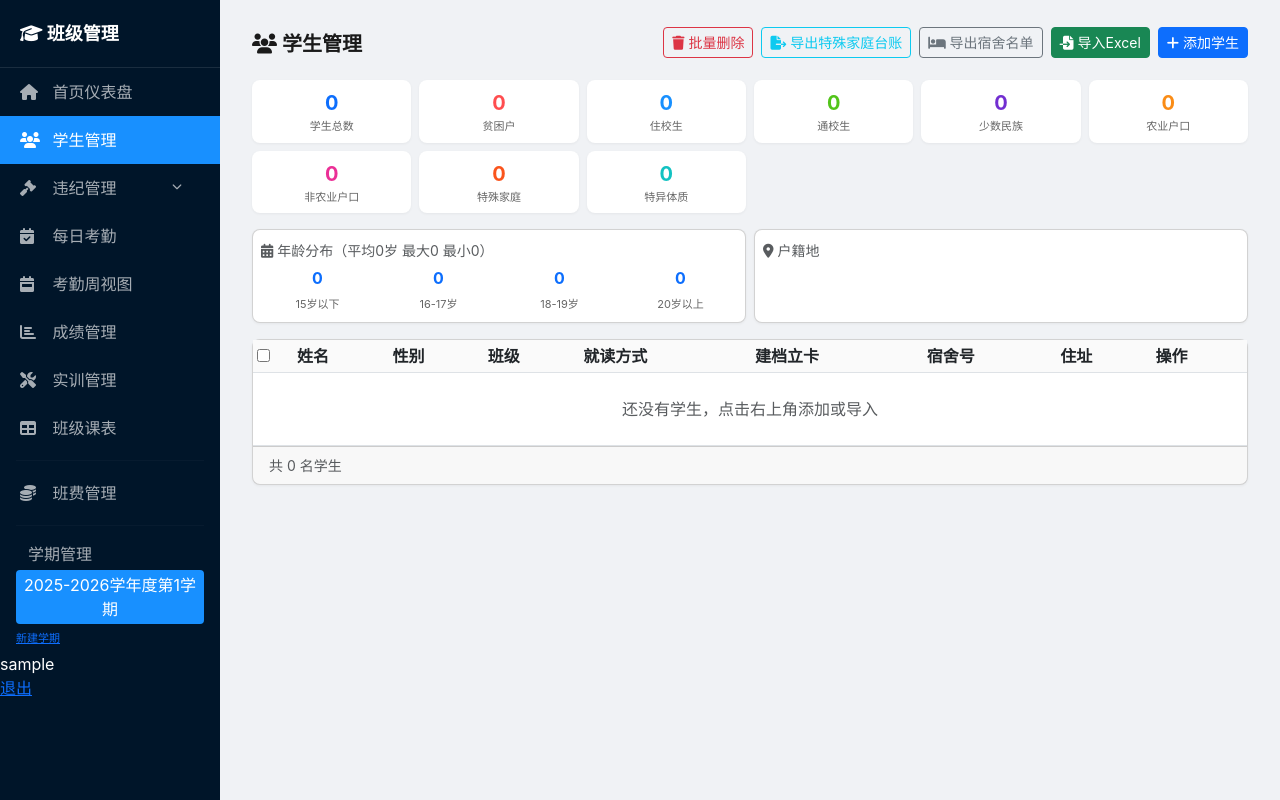
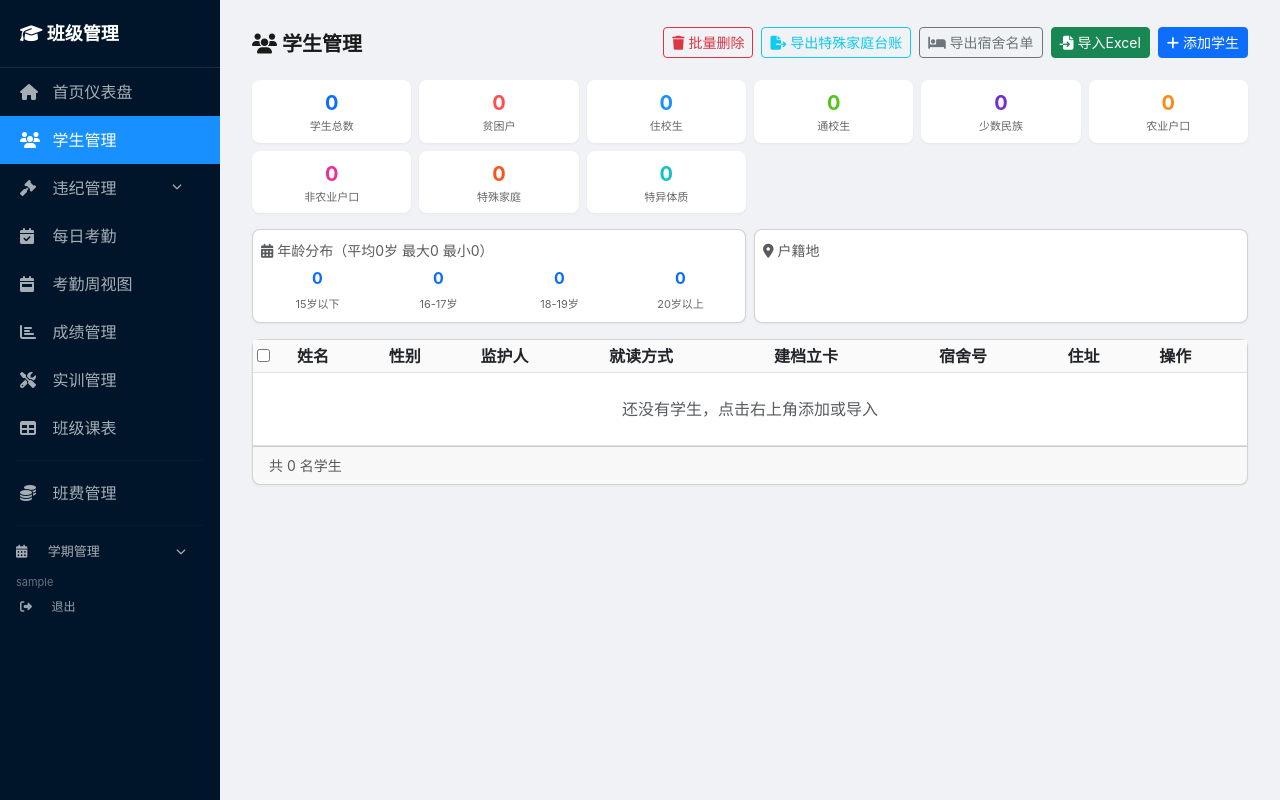
Before and after one commit to Jwzhonga/class-manager, a Flask app: page /students in a window 1280 px wide. Run offline with Flask 3, Linux system fonts and the light colour scheme; the visitor is signed in with stand-in values (Sample User, id 1); data comes from the database, SQL or seed files in the repository; data that the repository does not hold is empty; some libraries are stand-ins or nearby versions.

Commit message:
Fix: semester sidebar escaping, input dormitory, parent info column

```diff
--- a/templates/base.html
+++ b/templates/base.html
@@ -66,29 +66,29 @@
             </ul>
             <!-- 学期管理折叠菜单 -->
             <div class="px-3 py-1">
-                <a class="nav-link d-block" href=\"#\" data-bs-toggle=\"collapse\" data-bs-target=\"#semSub\" style=\"color:#ffffffa6;padding:4px 0;font-size:13px\"><i class=\"fas fa-calendar-alt\"></i> 学期管理 <i class=\"fas fa-chevron-down\" style=\"font-size:10px;float:right;margin-top:4px\"></i></a>
-                <div class=\"collapse\" id=\"semSub\">
+                <a class="nav-link d-block" href="#" data-bs-toggle="collapse" data-bs-target="#semSub" style="color:#ffffffa6;padding:4px 0;font-size:13px"><i class="fas fa-calendar-alt"></i> 学期管理 <i class="fas fa-chevron-down" style="font-size:10px;float:right;margin-top:4px"></i></a>
+                <div class="collapse" id="semSub">
                     {% for s in semesters %}
-                    <div class=\"d-flex align-items-center gap-1 py-1\" style=\"padding-left:4px\">
-                        <form method=\"post\" action=\"/semester/set\" class=\"flex-grow-1\" style=\"margin:0\">
-                            <button type=\"submit\" name=\"semester_id\" value=\"{{ s.id }}\"
-                                class=\"btn btn-sm w-100 text-start\" style=\"font-size:12px;background:{% if current_semester and s.id == current_semester.id %}#1890ff{% else %}transparent{% endif %};color:#fff;border:none;border-radius:4px;padding:3px 8px\">
+                    <div class="d-flex align-items-center gap-1 py-1" style="padding-left:4px">
+                        <form method="post" action="/semester/set" class="flex-grow-1" style="margin:0">
+                            <button type="submit" name="semester_id" value="{{ s.id }}"
+                                class="btn btn-sm w-100 text-start" style="font-size:12px;background:{% if current_semester and s.id == current_semester.id %}#1890ff{% else %}transparent{% endif %};color:#fff;border:none;border-radius:4px;padding:3px 8px">
                                 {{ s.name }}
                             </button>
                         </form>
-                        <a href=\"#\" onclick='showRenameSemester({{ s.id }},\"{{ s.name }}\");return false' style=\"color:#ffffff99;font-size:11px\" title=\"重命名\"><i class=\"fas fa-edit\"></i></a>
+                        <a href="#" onclick="showRenameSemester({{ s.id }},'{{ s.name }}');return false" style="color:#ffffff99;font-size:11px" title="重命名"><i class="fas fa-edit"></i></a>
                         {% if s.id != 1 %}
-                        <a href=\"#\" onclick='confirmDelSemester({{ s.id }});return false' style=\"color:#ff6666;font-size:11px\" title=\"删除\"><i class=\"fas fa-times\"></i></a>
+                        <a href="#" onclick="confirmDelSemester({{ s.id }});return false" style="color:#ff6666;font-size:11px" title="删除"><i class="fas fa-times"></i></a>
                         {% endif %}
                     </div>
                     {% endfor %}
-                    <div class=\"text-center pt-1\">
-                        <a href=\"#\" onclick=\"showNewSemester();return false\" style=\"color:#ffffff99;font-size:11px;text-decoration:none\"><i class=\"fas fa-plus\"></i> 新建学期</a>
+                    <div class="text-center pt-1">
+                        <a href="#" onclick="showNewSemester();return false" style="color:#ffffff99;font-size:11px;text-decoration:none"><i class="fas fa-plus"></i> 新建学期</a>
                     </div>
                 </div>
             </div>
-            <div class=\"px-3 py-1\" style=\"color:#ffffff66;font-size:11px\">{{ session.get('username','') }}</div>
-            <a class=\"nav-link py-1\" href=\"/logout\" style=\"color:#ffffff99;font-size:12px\"><i class=\"fas fa-sign-out-alt\"></i> 退出</a>
+            <div class="px-3 py-1" style="color:#ffffff66;font-size:11px">{{ session.get('username','') }}</div>
+            <a class="nav-link py-1" href="/logout" style="color:#ffffff99;font-size:12px"><i class="fas fa-sign-out-alt"></i> 退出</a>
         </div>
 
         <div class="main-content-wrap" style="flex:1;margin-left:220px;height:100vh;display:flex;flex-direction:column;">
--- a/templates/students.html
+++ b/templates/students.html
@@ -211,7 +211,7 @@
                         <th style="width:40px"><input type="checkbox" id="selectAll" onchange="toggleAll(this)"></th>
                         <th>姓名</th>
                         <th>性别</th>
-                        <th>班级</th>
+                        <th>监护人</th>
                         <th>就读方式</th>
                         <th>建档立卡</th>
                         <th>宿舍号</th>
@@ -225,7 +225,7 @@
                         <td><input type="checkbox" name="student_ids" value="{{ s.id }}" class="student-checkbox" form="batchForm"></td>
                         <td><strong>{{ s.name }}</strong></td>
                         <td>{{ s.gender }}</td>
-                        <td>{{ s.class_name }}</td>
+                        <td><small>{{ s.parent_name }}<br>{{ s.parent_phone }}</small></td>
                         <td>
                             <select class="form-select form-select-sm quick-edit" data-id="{{ s.id }}" data-field="live_mode" style="font-size:11px;padding:1px 4px">
                                 <option value="住校" {% if s.live_mode == '住校' %}selected{% endif %}>住校</option>
@@ -238,7 +238,9 @@
                                 <option value="贫困户" {% if s.poverty_status == '贫困户' %}selected{% endif %}>贫困户</option>
                             </select>
                         </td>
-                        <td><small>{{ s.dormitory or '' }}</small></td>
+                        <td>
+                            <input type="text" class="form-control form-control-sm quick-input" data-id="{{ s.id }}" data-field="dormitory" value="{{ s.dormitory or '' }}" style="font-size:11px;padding:1px 4px;width:80px">
+                        </td>
                         <td style="white-space:pre-wrap;word-break:break-word;max-width:200px"><small>{{ s.address }}</small></td>
                         <td style="white-space:nowrap">
                             <a href="/students/{{ s.id }}/edit" class="btn btn-sm btn-outline-primary" title="编辑"><i class="fas fa-edit"></i></a>
@@ -279,5 +281,15 @@ document.addEventListener('change', function(e) {
         });
     }
 });
+document.addEventListener('blur', function(e) {
+    if (e.target.classList.contains('quick-input')) {
+        var inp = e.target;
+        var fd = new FormData();
+        fd.append('id', inp.dataset.id);
+        fd.append('field', inp.dataset.field);
+        fd.append('value', inp.value);
+        fetch('/students/quick-edit', {method:'POST', body:fd});
+    }
+}, true);
 </script>
 {% endblock %}
```
